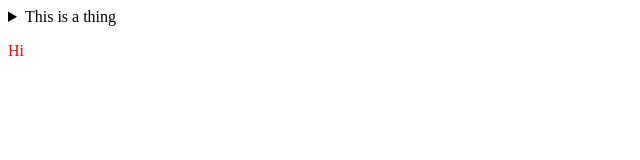
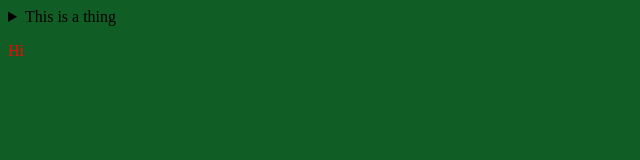
Before and after one commit to Meteor-ism/pages-test, a plain HTML site: page index.html in a window 1280 px wide. Shown: the whole page, without its empty margins (0-640 px from the left). Drawn offline with Linux system fonts and the light colour scheme.

Commit message:
Update index.html

```diff
--- a/index.html
+++ b/index.html
@@ -5,7 +5,7 @@
         color: red;
       }
       body {
-        backround-color: #105E26
+        background-color: #105E26;
       }
     </style>
     <title>Shawn9web is hosted using GitHub Pages</title>
```
